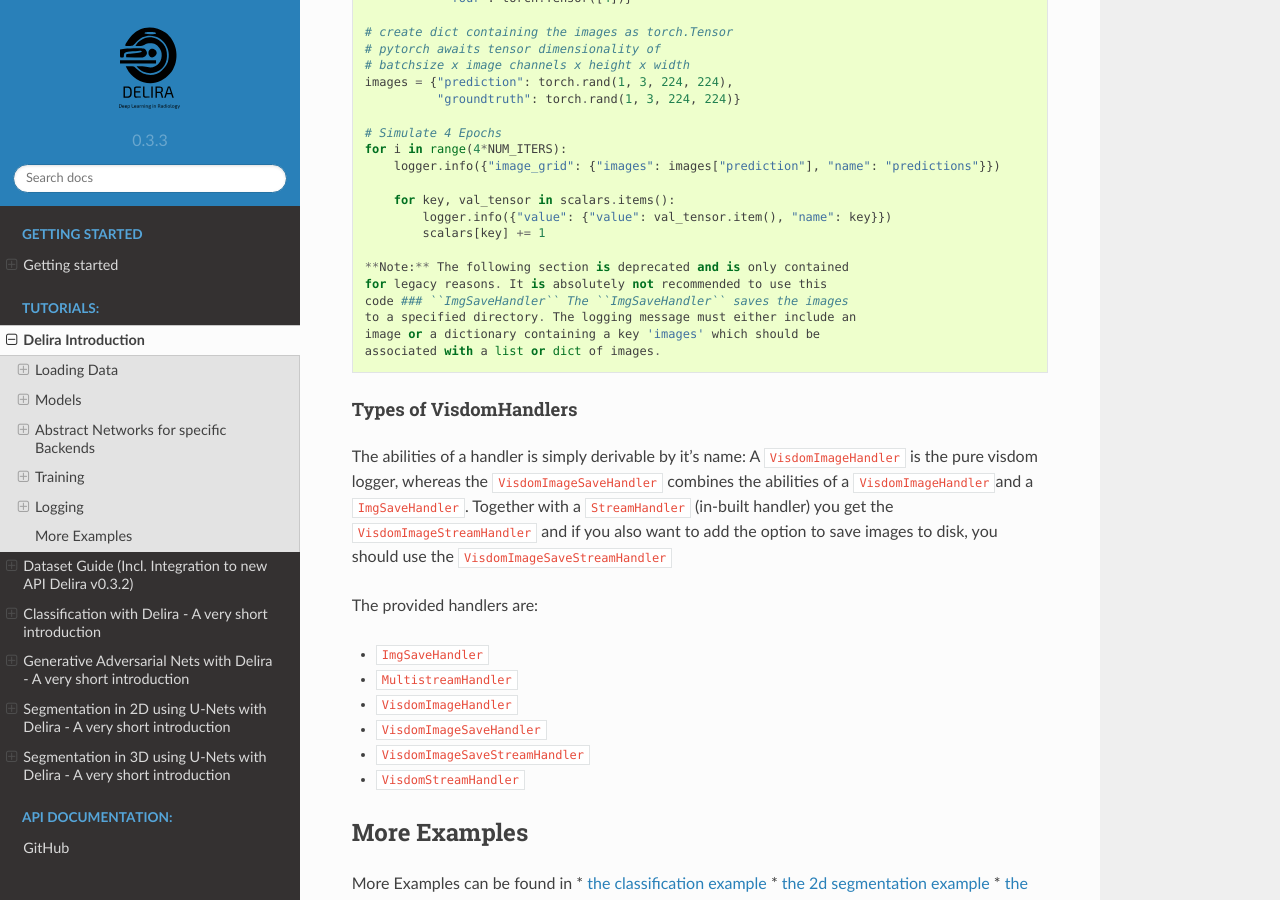
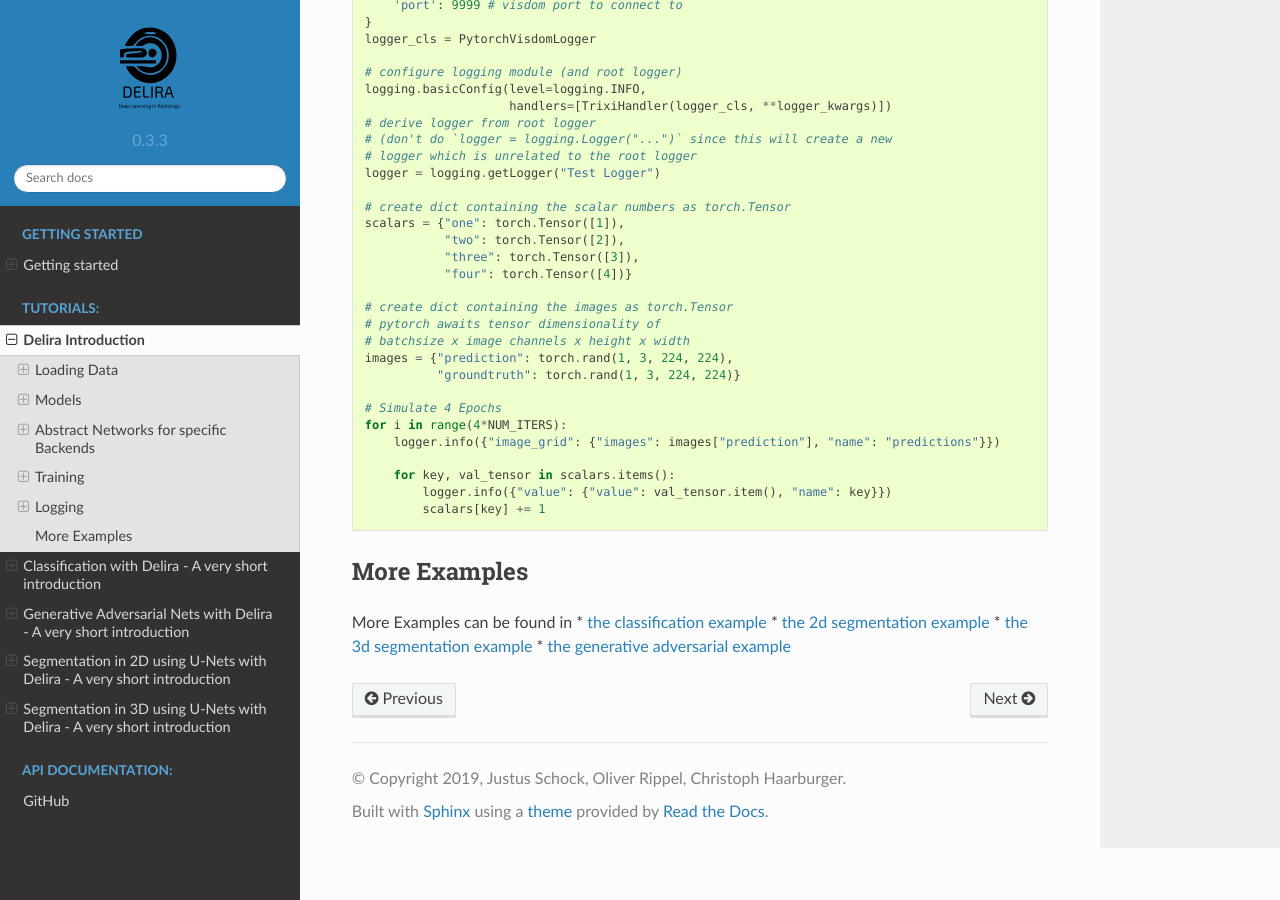
Before and after one commit to delira-dev/delira, a Sphinx documentation site: the page built from docs/tutorial_delira.rst, in a window 1280 px wide and 900 px high, scrolled down 12538 px. Built offline with Sphinx 7.4.7 and the Read the Docs theme 2.0.0, drawn with Linux system fonts in a browser that asks for light colours; pages that are not in the unit, such as notebooks, are missing from menus; some of the changed text lies outside the part shown.

Commit message:
Update notebooks

```diff
--- a/docs/tutorial_dataset.rst
+++ b/docs/tutorial_dataset.rst
@@ -1,28 +1,13 @@
-Dataset Guide (Incl. Integration to new API Delira v0.3.2)
-**********************************************************
 
-*Author: Michael Baumgartner*
+# Dataset Guide (incl. Integration to new API) With Delira v0.3.2 a new
+dataset API was introduced to allow for more flexibility and add some
+features. This notebook shows the difference between the new and the old
+API and provides some examples for newly added features.
 
-*Date: 13.05.2019*
-
-With Delira v0.3.2 a new dataset API was introduced to allow for more
-flexibility and add some features. This notebook shows the difference between
-the new and the old API and provides some examples for newly added features.
-
-Overview Old API
-================
-The old dataset API was based on the assumption that
-the underlying structure of the data can be described as followed:
-    * root
-        * sample1
-            * img1
-            * img2
-            * label
-        * sample2
-            * img1
-            * img2
-            * label
-        * …
+## Overview Old API The old dataset API was based on the assumption that
+the underlying structure of the data can be described as followed: \*
+root \* sample1 \* img1 \* img2 \* label \* sample2 \* img1 \* img2 \*
+label \* ...
 
 A single sample was constructed from multiple images which are all
 located in the same subdirectory. The corresponding signature of the
@@ -33,9 +18,7 @@
 often unsed. As a consequence a new dataset needed to be created which
 initialises the unused variables with arbitrary values.
 
-Overview New API
-================
-The new dataset API was refactored to a more general
+## Overview New API The new dataset API was refactored to a more general
 approach where only a ``data_path`` to the root directory and a
 ``load_fn`` for a single sample need to be provided. A simple loading
 function (``load_fn``) to generate random data independent from the
@@ -70,9 +53,7 @@
 function is not limited to dictionaries and might be of any type which
 can be added to a list with the ``append`` method.
 
-New Datasets
-------------
-Some basic datasets are already implemented inside
+### New Datasets Some basic datasets are already implemented inside
 Delira and should be suitable for most cases. The ``BaseCacheDataset``
 saves all samples inside the RAM and thus can only be used if everything
 fits inside the memory. ´BaseLazyDataset´ loads the individual samples
@@ -121,15 +102,13 @@
     for cs in cached_set:
         print(cs["path"])
 
-New Utility Function (Integration to new API)
----------------------------------------------
-The behavior of the old
+## New Utility Function (Integration to new API) The behavior of the old
 API can be replicated with the ``LoadSample``,
 ``LoadSampleLabel``\ functions. ``LoadSample`` assumes that all needed
 images and the label (for a single sample) are located in a directory.
 Both functions return a dictionary containing the loaded data.
 ``sample_ext`` maps keys to iterables. Each iterable defines the names
-of the images which should be loaded from the directory. ´sample_fn´ is
+of the images which should be loaded from the directory. ´sample\_fn´ is
 used to load the images which are than stacked inside a single array.
 
 .. code:: ipython3
--- a/docs/tutorial_delira.rst
+++ b/docs/tutorial_delira.rst
@@ -36,16 +38,27 @@
 
 .. code:: python
 
-    def __init__(self, data_path, load_fn, img_extensions, gt_extensions,
-                     **load_kwargs):
+    def __init__(self, data_path, load_fn, **load_kwargs):
 
 This means, you have to pass the path to the directory containing your
 data (``data_path``), a function to load a single sample of your data
-(``load_fn``), the file extensions for valid images (``img_extensions``)
-and the extensions for valid groundtruth files (``gt_files``). The
-defined extensions are used to index all data files in the given
-``data_path``. To get a single sample of your dataset after creating it,
-you can index it like this: ``dataset[0]``.
+(``load_fn``). To get a single sample of your dataset after creating it,
+you can index it like this: ``dataset[0]``. Additionally you can iterate
+over your dataset just like over any other ``python`` iterator via
+
+.. code:: python
+
+    for sample in dataset:
+        # do your stuff here
+
+or enumerate it via
+
+.. code:: python
+
+    for idx, sample in enumerate(dataset):
+        # do your stuff here
+
+.
 
 The missing argument ``**load_kwargs`` accepts an arbitrary amount of
 additional keyword arguments which are directly passed to your loading
@@ -486,7 +498,7 @@
             logging.info({'image_grid': {"images": inputs, "name": "input_images",
                                          "env_appendix": "_%02d" % fold}})
 
-            return metric_vals, loss_vals, [preds]
+            return metric_vals, loss_vals, preds
 
     **Note:** This closure is taken from the
     ``delira.models.classification.ClassificationNetworkBasePyTorch``
@@ -720,33 +732,6 @@
             logger.info({"value": {"value": val_tensor.item(), "name": key}})
             scalars[key] += 1
 
-    **Note:** The following section is deprecated and is only contained
-    for legacy reasons. It is absolutely not recommended to use this
-    code ### ``ImgSaveHandler`` The ``ImgSaveHandler`` saves the images
-    to a specified directory. The logging message must either include an
-    image or a dictionary containing a key 'images' which should be
-    associated with a list or dict of images.
-
-Types of VisdomHandlers
-^^^^^^^^^^^^^^^^^^^^^^^
-
-The abilities of a handler is simply derivable by it's name: A
-``VisdomImageHandler`` is the pure visdom logger, whereas the
-``VisdomImageSaveHandler`` combines the abilities of a
-``VisdomImageHandler``\ and a ``ImgSaveHandler``. Together with a
-``StreamHandler`` (in-built handler) you get the
-``VisdomImageStreamHandler`` and if you also want to add the option to
-save images to disk, you should use the ``VisdomImageSaveStreamHandler``
-
-The provided handlers are:
-
--  ``ImgSaveHandler``
--  ``MultistreamHandler``
--  ``VisdomImageHandler``
--  ``VisdomImageSaveHandler``
--  ``VisdomImageSaveStreamHandler``
--  ``VisdomStreamHandler``
-
 More Examples
 -------------
 
```
Also changed, not shown: other parts of docs/tutorial_delira.rst (+10 -9 lines), docs/classification_pytorch.rst (+5 -3 lines), docs/gan_pytorch.rst (+5 -3 lines), docs/segmentation_2d_pytorch.rst (+5 -9 lines), docs/segmentation_3d_pytorch.rst (+4 -4 lines), 5 other files.
